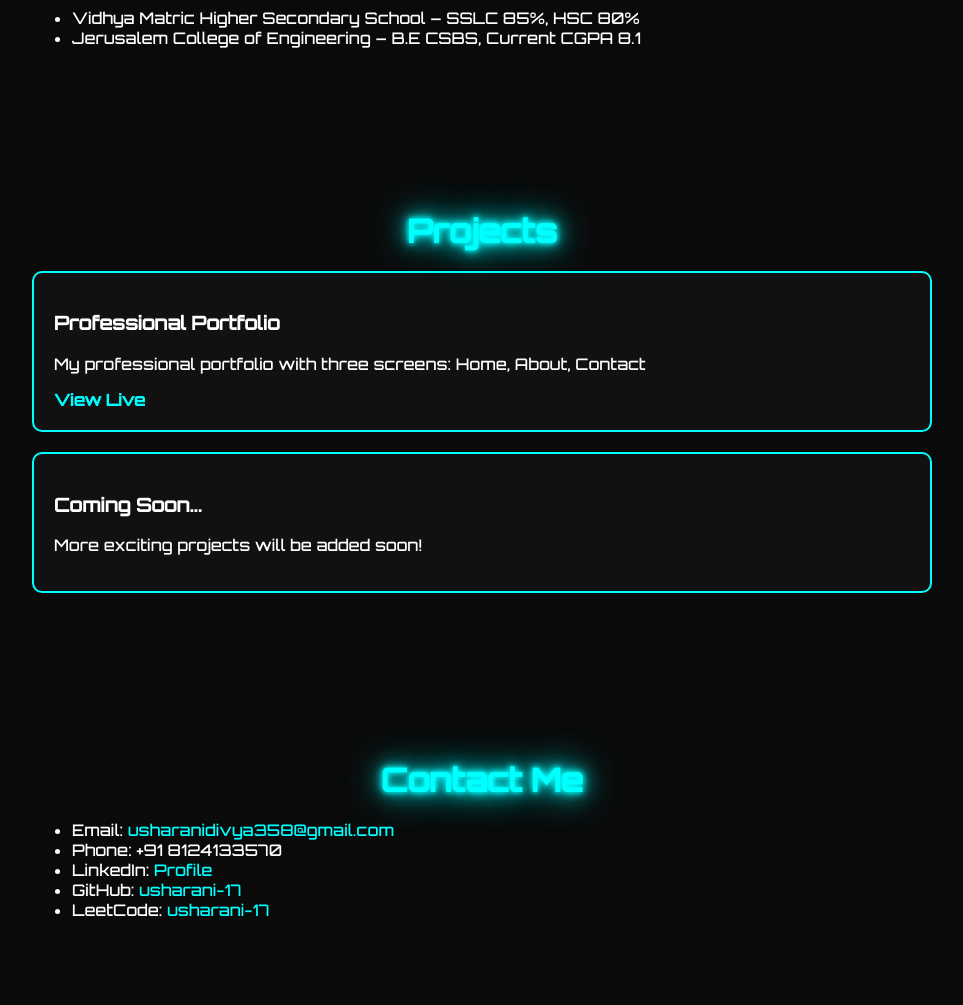
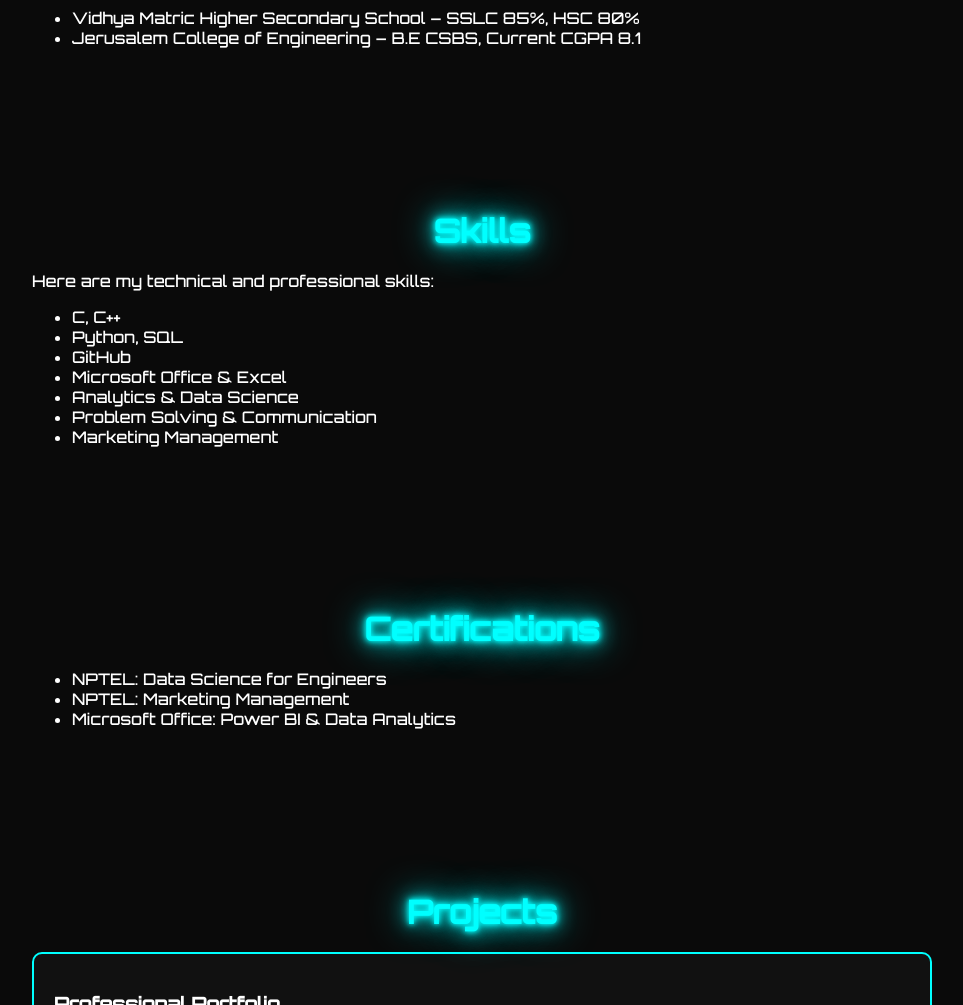
Before and after one commit to usharani-17/myportfolio, a plain HTML site: page index.html in a window 1280 px wide. Shown: the part 1140-2145 px from the top of the page, without its empty margins (158-1121 px from the left). Drawn offline with Linux system fonts and the light colour scheme.

Commit message:
Update index.html
Signed-off-by: USHA RANI DIVYA B <usharanidivyabcsbs2024@jerusalemengg.ac.in>

```diff
--- a/index.html
+++ b/index.html
@@ -26,8 +26,30 @@
       <li>Jerusalem College of Engineering – B.E CSBS, Current CGPA 8.1</li>
     </ul>
   </section>
-
-  <!-- Projects Section -->
+  <!-- Skills Section -->
+<section id="skills">
+  <h2 class="section-title neon-text">Skills</h2>
+  <p>Here are my technical and professional skills:</p>
+  <ul>
+    <li>C, C++</li>
+    <li>Python, SQL</li>
+    <li>GitHub</li>
+    <li>Microsoft Office & Excel</li>
+    <li>Analytics & Data Science</li>
+    <li>Problem Solving & Communication</li>
+    <li>Marketing Management</li>
+  </ul>
+</section>
+<!-- Certifications Section -->
+<section id="certifications">
+  <h2 class="section-title neon-text">Certifications</h2>
+  <ul>
+    <li>NPTEL: Data Science for Engineers</li>
+    <li>NPTEL: Marketing Management</li>
+    <li>Microsoft Office: Power BI & Data Analytics</li>
+  </ul>
+</section>
+ <!-- Projects Section -->
   <section id="projects">
     <h2 class="section-title neon-text">Projects</h2>
     <div class="project-card">
```
